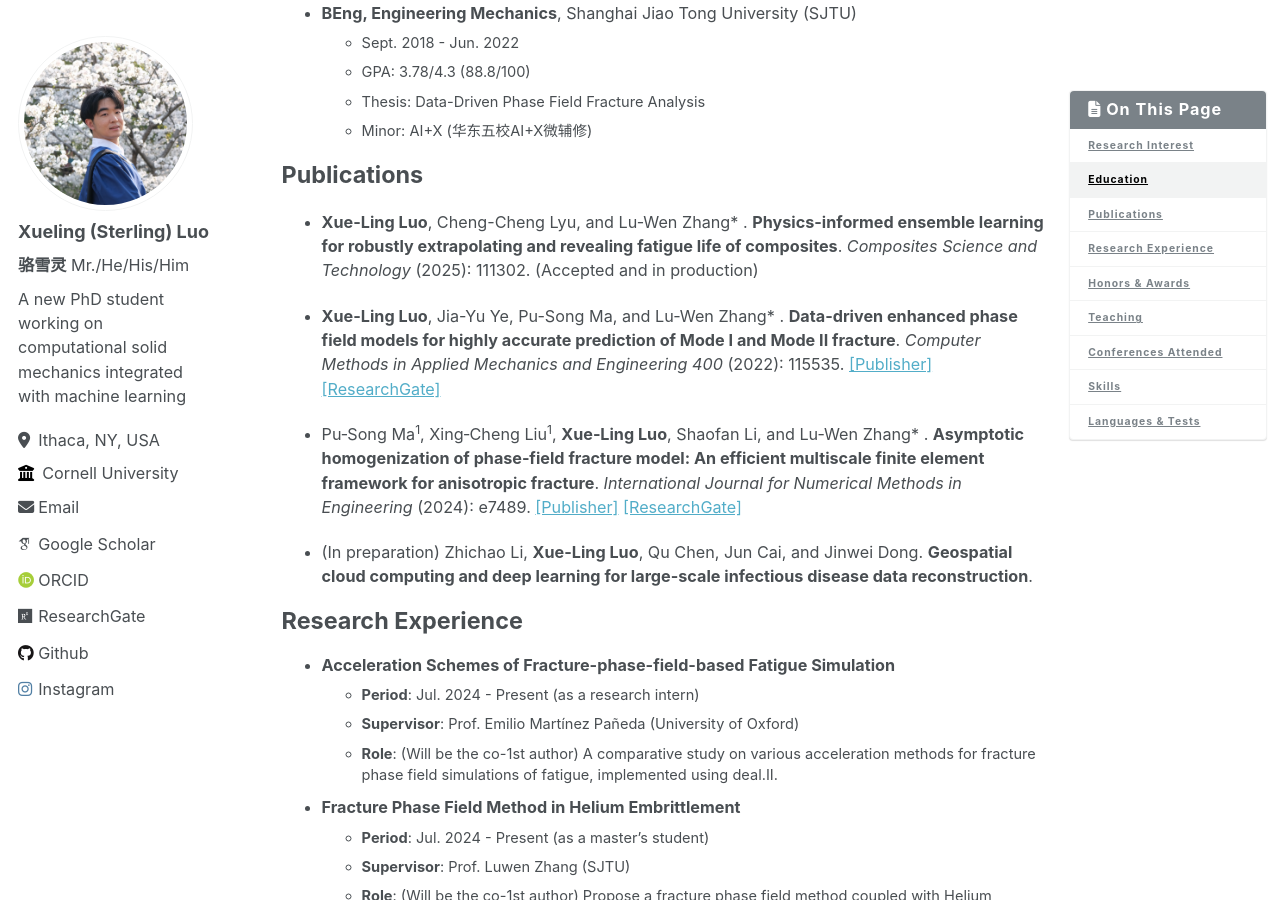
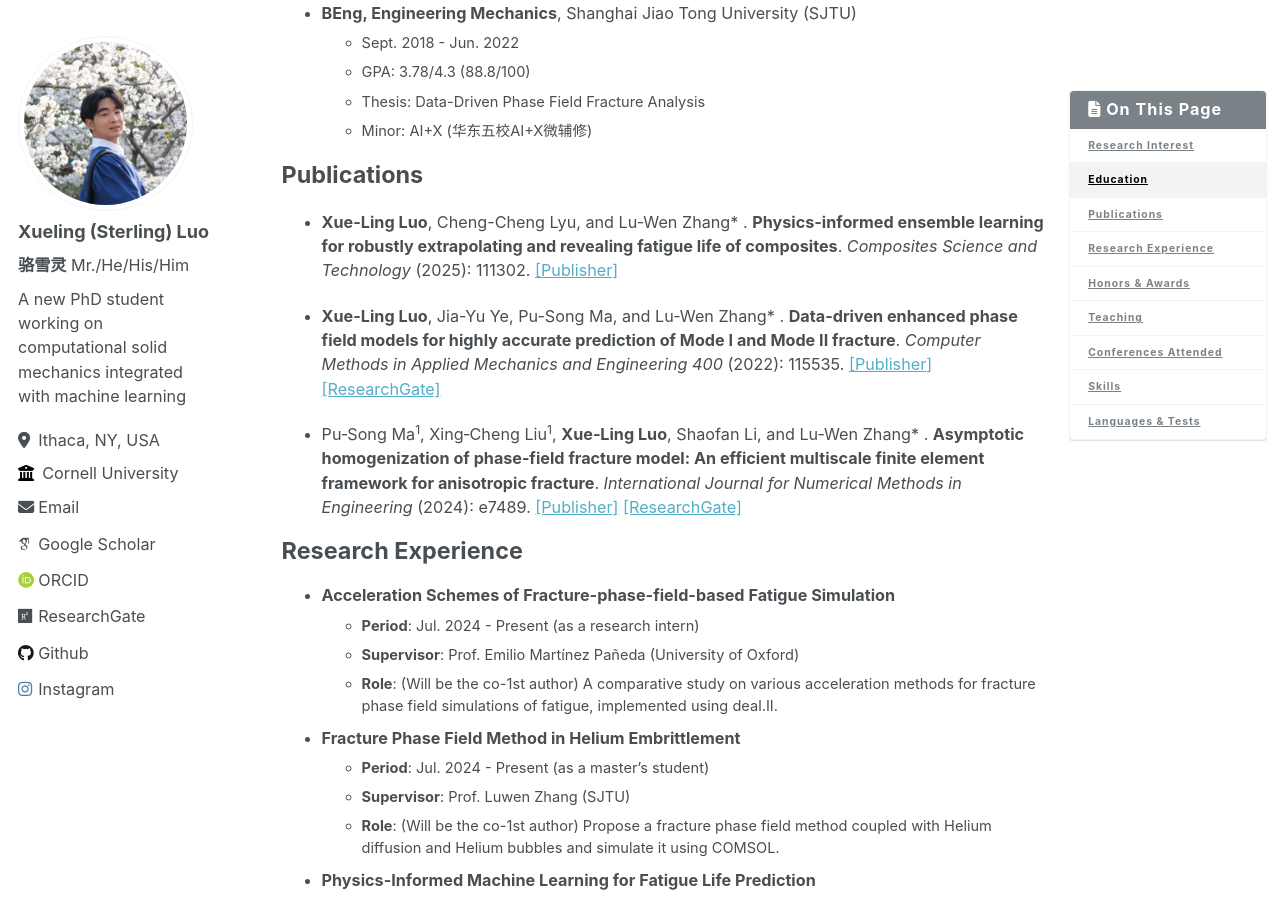
Before and after one commit to LuoXueling/luoxueling.github.io, a Jekyll site: the page built from _pages/about.md, in a window 1280 px wide and 900 px high, scrolled down 1037 px. Built offline with Jekyll 4.4.1, drawn with Linux system fonts in a browser that asks for light colours; some web fonts are replaced; some of the changed text lies outside the part shown.

Commit message:
Update about.md

```diff
--- a/_pages/about.md
+++ b/_pages/about.md
@@ -10,7 +10,7 @@ redirect_from:
   - /about.html
 ---
 
-🎓 I will be a Ph.D. student at Cornell University in August, 2025, working with Prof. Nikolaos Bouklas. Previously, I have received B.Eng. and M.Eng. from Shanghai Jiao Tong University (SJTU). I have published an article on [CMAME](#pub-2022-data-driven) as the first author, the other one on [IJNME](#pub-2024-multiscale) as the third author, and a latest [manuscript](#pub-2024-piml) accepted by *Composites Science and Technology*.
+🎓 I will be a Ph.D. student at Cornell University in August, 2025, working with Prof. Nikolaos Bouklas. Previously, I have received B.Eng. and M.Eng. from Shanghai Jiao Tong University (SJTU). I have published an article on [CMAME](#pub-2022-data-driven) as the first author, the other one on [IJNME](#pub-2024-multiscale) as the third author, and a latest [paper on *Composites Science and Technology*](#pub-2024-piml).
 
 🔫 Besides a fulfilling academic life, I relax by playing badminton🏸 or video games🎮, taking photographs using my Fujifilm📷, going to the gym🏋️, walking around the campus🚶, drinking a little🍺, and eating half of a watermelon🍉 (2kg maximum).
 
@@ -41,17 +41,13 @@ I am truly a *programming guy* and sometimes even debug until 4 a.m. On [my GitH
 # Publications
 
 <a name="pub-2024-piml"></a>
-* **Xue-Ling Luo**, Cheng-Cheng Lyu, and Lu-Wen Zhang* . **Physics-informed ensemble learning for robustly extrapolating and revealing fatigue life of composites**. *Composites Science and Technology* (2025): 111302. (Accepted and in production)
+* **Xue-Ling Luo**, Cheng-Cheng Lyu, and Lu-Wen Zhang* . **Physics-informed ensemble learning for robustly extrapolating and revealing fatigue life of composites**. *Composites Science and Technology* (2025): 111302. [[Publisher]](https://www.sciencedirect.com/science/article/pii/S0266353825002702)
 
 <a name="pub-2022-data-driven"></a>
 * **Xue-Ling Luo**, Jia-Yu Ye, Pu-Song Ma, and Lu-Wen Zhang* . **Data-driven enhanced phase field models for highly accurate prediction of Mode I and Mode II fracture**. *Computer Methods in Applied Mechanics and Engineering 400* (2022): 115535. [[Publisher]](https://www.sciencedirect.com/science/article/pii/S004578252200531X) [[ResearchGate]](https://www.researchgate.net/publication/363156166_Data-driven_enhanced_phase_field_models_for_highly_accurate_prediction_of_Mode_I_and_Mode_II_fracture)
 
 <a name="pub-2024-multiscale"></a>
 * Pu‐Song Ma<sup>1</sup>, Xing‐Cheng Liu<sup>1</sup>, **Xue‐Ling Luo**, Shaofan Li, and Lu‐Wen Zhang* . **Asymptotic homogenization of phase‐field fracture model: An efficient multiscale finite element framework for anisotropic fracture**. *International Journal for Numerical Methods in Engineering* (2024): e7489. [[Publisher]](https://onlinelibrary.wiley.com/doi/abs/10.1002/nme.7489) [[ResearchGate]](https://www.researchgate.net/publication/379517633_Asymptotic_homogenization_of_phase-field_fracture_model_An_efficient_multiscale_finite_element_framework_for_anisotropic_fracture)
-
-<a name="pub-2024-gan"></a>
-* (In preparation) Zhichao Li, **Xue-Ling Luo**, Qu Chen, Jun Cai, and Jinwei Dong. **Geospatial cloud computing and deep learning for large-scale infectious disease data reconstruction**.
-
 
 
 # Research Experience
```
